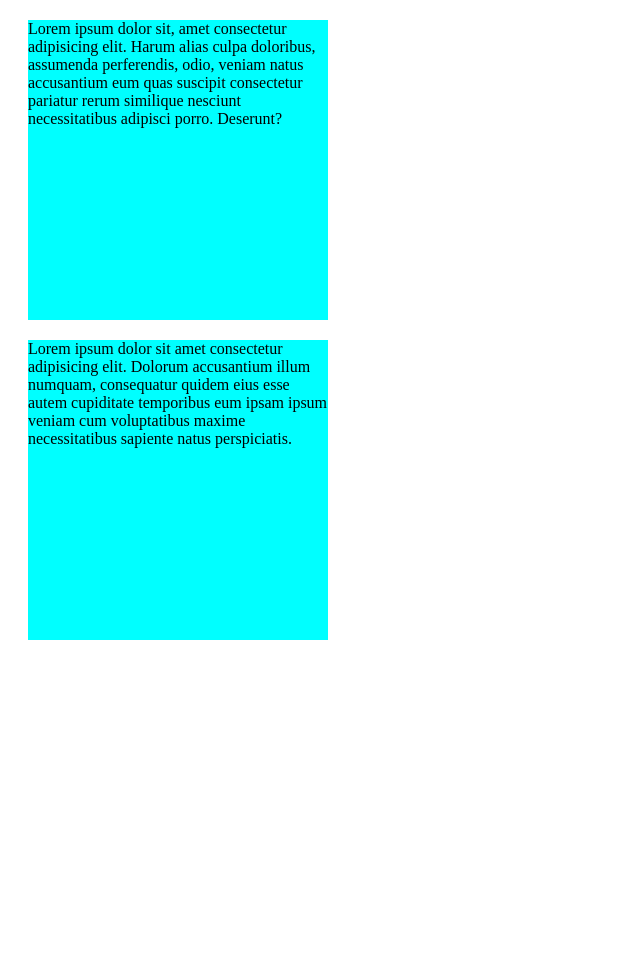
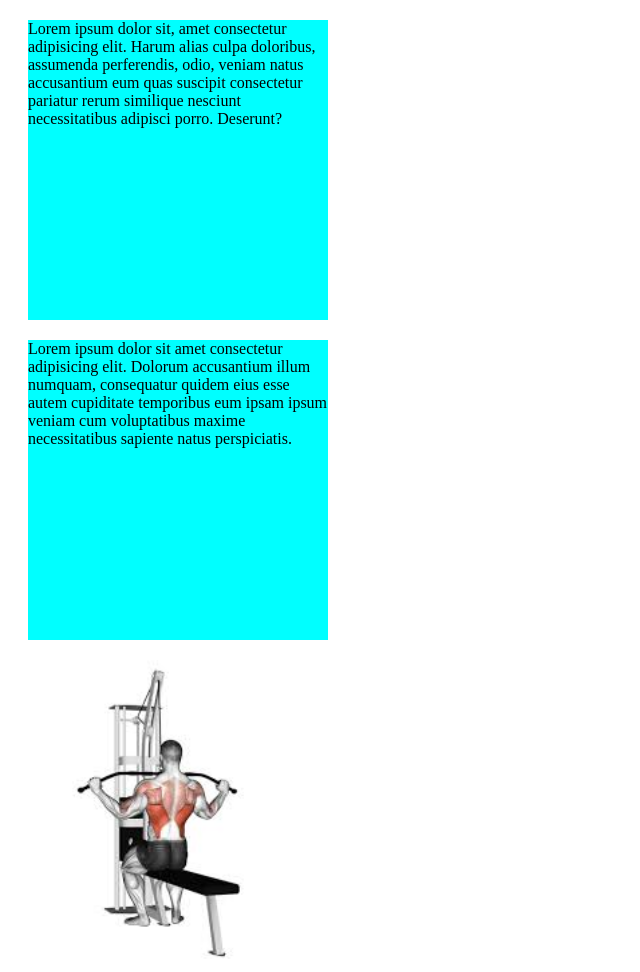
Before and after one commit to Niloy4001/Making-first-repository, a plain HTML site: page index.html in a window 1280 px wide. Shown: the whole page, without its empty margins (0-640 px from the left). Before the commit the page ends 800 px from the top, so only its background shows below. Drawn offline with Linux system fonts and the light colour scheme.

Commit message:
added image

```diff
--- a/index.html
+++ b/index.html
@@ -13,6 +13,10 @@
             /* font-size: ; */
 
         }
+        img{
+            width: 300px;
+            height: 300px;
+        }
     </style>
 </head>
 <body>
@@ -22,5 +26,6 @@
     <div>
         Lorem ipsum dolor sit amet consectetur adipisicing elit. Dolorum accusantium illum numquam, consequatur quidem eius esse autem cupiditate temporibus eum ipsam ipsum veniam cum voluptatibus maxime necessitatibus sapiente natus perspiciatis.
     </div>
+    <img src="Images/lat pull down.jpg" alt="">
 </body>
 </html>
```
Also changed, not shown: Images/lat pull down.jpg (added).
